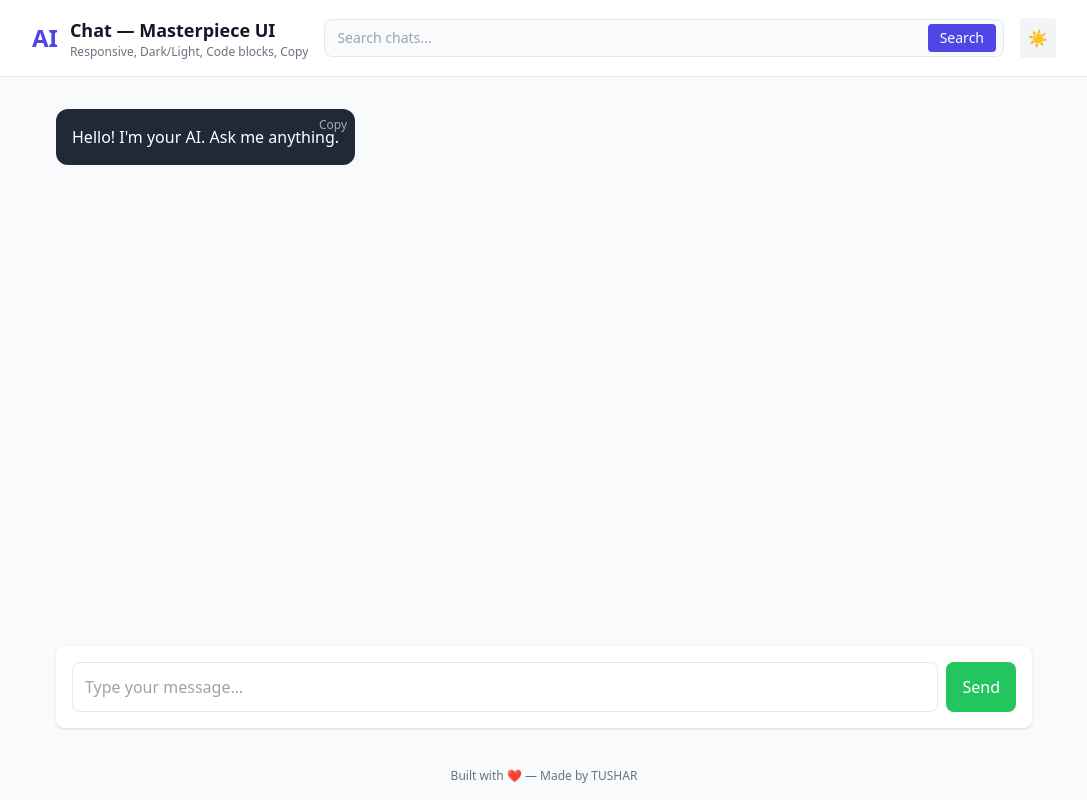
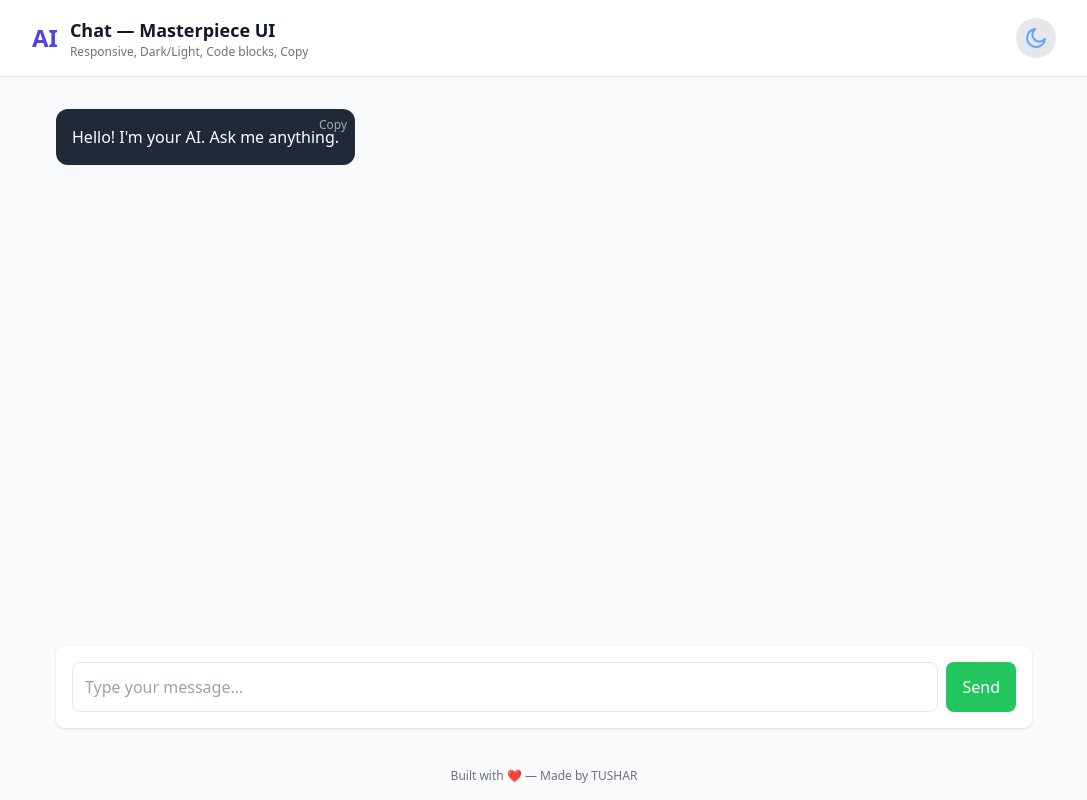
Before and after one commit to FrozenX2412/ai, a Next.js app: page / in a window 1280 px wide. Shown: the whole page, without its empty margins (96-1183 px from the left). Built offline with nearby package versions, Linux system fonts and the light colour scheme.

Commit message:
Update Header.js

```diff
--- a/components/Header.js
+++ b/components/Header.js
@@ -1,32 +1,72 @@
-import { useState } from 'react'
-import clsx from 'clsx'
+import { useContext } from "react";
+import { ThemeContext } from "../pages/_app";
 
-export default function Header({ onSearch, onToggleTheme, theme }) {
-  const [q, setQ] = useState('')
+export default function Header() {
+  const { theme, toggleTheme } = useContext(ThemeContext);
+
   return (
-    <header className="w-full py-4 px-4 sm:px-6 bg-white dark:bg-gray-900 border-b dark:border-gray-800">
-      <div className="max-w-5xl mx-auto flex items-center gap-4">
+    <header className="w-full py-4 px-4 sm:px-6 bg-white dark:bg-gray-900 border-b border-gray-200 dark:border-gray-800">
+      <div className="max-w-5xl mx-auto flex items-center justify-between">
+        {/* Logo + Text */}
         <div className="flex items-center gap-3">
-          <div className="text-2xl font-extrabold text-indigo-600">AI</div>
-          <div className="hidden sm:block">
-            <div className="text-lg font-semibold">Chat — Masterpiece UI</div>
-            <div className="text-xs text-gray-500">Responsive, Dark/Light, Code blocks, Copy</div>
+          <div className="text-2xl font-extrabold text-indigo-600 select-none">AI</div>
+          <div className="hidden sm:block select-none">
+            <div className="text-lg font-semibold text-gray-900 dark:text-gray-100">
+              Chat — Masterpiece UI
+            </div>
+            <div className="text-xs text-gray-500 dark:text-gray-400">
+              Responsive, Dark/Light, Code blocks, Copy
+            </div>
           </div>
         </div>
 
-        <div className="flex-1">
-          <div className="relative">
-            <input value={q} onChange={(e)=>setQ(e.target.value)} placeholder="Search chats..." className="w-full border rounded-lg py-2 px-3 text-sm bg-gray-50 dark:bg-gray-800" />
-            <button onClick={()=>{ onSearch(q); setQ('') }} className="absolute right-1 top-1/2 -translate-y-1/2 px-3 py-1 bg-indigo-600 text-white rounded mr-1 text-sm">Search</button>
-          </div>
-        </div>
+        {/* Theme Toggle Button */}
+        <button
+          onClick={toggleTheme}
+          aria-label="Toggle theme"
+          className="relative w-10 h-10 flex items-center justify-center rounded-full transition-all duration-300 bg-gray-200 dark:bg-gray-700 hover:rotate-[360deg] group"
+        >
+          {/* Sun Icon (visible in light mode) */}
+          <svg
+            xmlns="http://www.w3.org/2000/svg"
+            fill="none"
+            viewBox="0 0 24 24"
+            strokeWidth={2}
+            stroke="currentColor"
+            className={`absolute w-6 h-6 text-yellow-500 transition-all duration-500 transform ${
+              theme === "light"
+                ? "opacity-100 scale-100 group-hover:rotate-[360deg]"
+                : "opacity-0 scale-0"
+            }`}
+          >
+            <path
+              strokeLinecap="round"
+              strokeLinejoin="round"
+              d="M12 3v1m0 16v1m8.485-8.485h1M3.515 12.515h1M16.95 7.05l.707-.707M6.343 17.657l.707-.707M16.95 16.95l.707.707M6.343 6.343l.707.707M12 8a4 4 0 100 8 4 4 0 000-8z"
+            />
+          </svg>
 
-        <div className="flex items-center gap-2">
-          <button onClick={onToggleTheme} className="p-2 rounded bg-gray-100 dark:bg-gray-800">
-            {theme === 'dark' ? '☀️' : '🌙'}
-          </button>
-        </div>
+          {/* Moon Icon (visible in dark mode) */}
+          <svg
+            xmlns="http://www.w3.org/2000/svg"
+            fill="none"
+            viewBox="0 0 24 24"
+            strokeWidth={2}
+            stroke="currentColor"
+            className={`absolute w-6 h-6 text-blue-400 transition-all duration-500 transform ${
+              theme === "dark"
+                ? "opacity-100 scale-100 group-hover:rotate-[360deg]"
+                : "opacity-0 scale-0"
+            }`}
+          >
+            <path
+              strokeLinecap="round"
+              strokeLinejoin="round"
+              d="M21 12.79A9 9 0 1111.21 3a7 7 0 109.79 9.79z"
+            />
+          </svg>
+        </button>
       </div>
     </header>
-  )
+  );
 }
```
